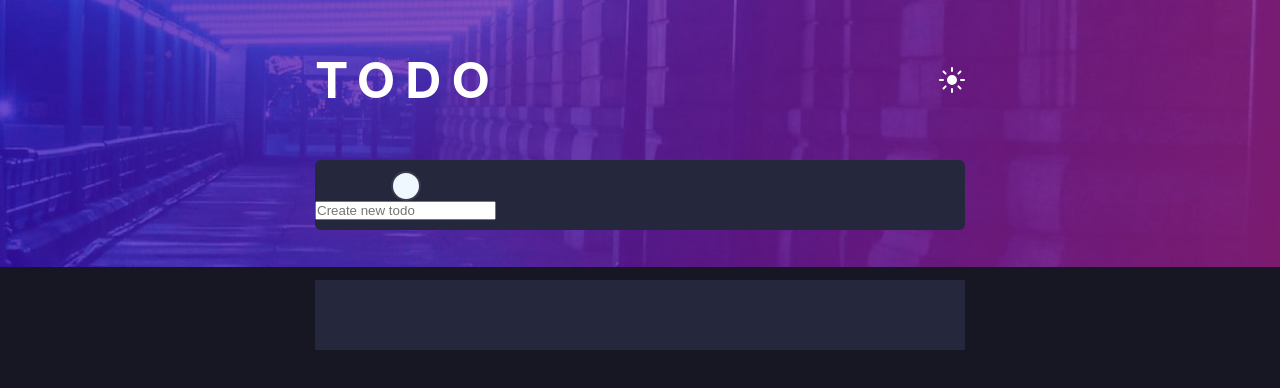
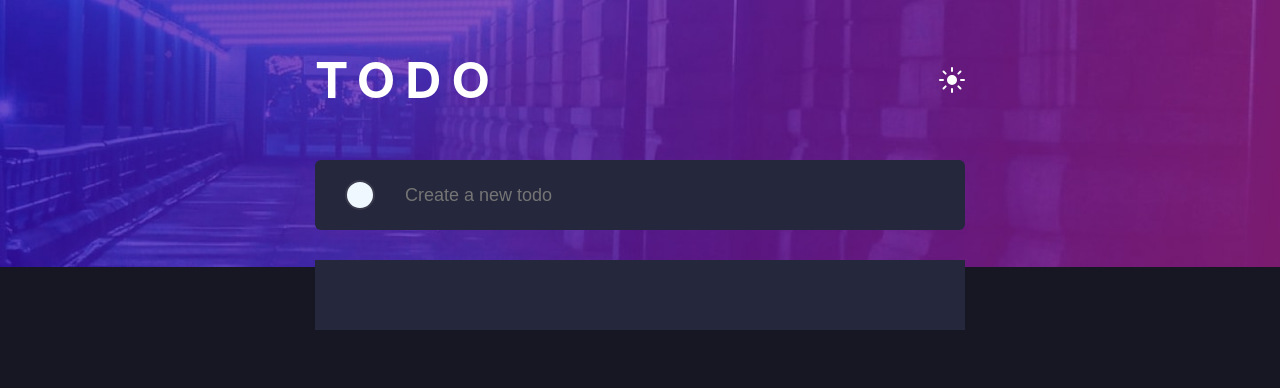
Before and after one commit to oinsur/todo-app, a React (Create React App) app: page / in a window 1280 px wide. Shown: the top 388 px of the page. Built offline with nearby package versions, Linux system fonts and the light colour scheme.

Commit message:
created todo componets

```diff
--- a/src/App.css
+++ b/src/App.css
@@ -30,17 +30,23 @@
   font-size: 25px;
   color: #FFF;
 }
-
 .task-input {
   width: 100%;
   height: 70px;
   background-color: hsl(235, 24%, 19%);
   border-radius: 6px;
-  margin: 50px 0;
+  margin: 50px 0 30px;
   display: flex;
   align-items: center;
+}
 
+.TaskInput {
+  width: 100%;
+  display: flex;
+  align-items: center;
 }
+
+
 
 .check {
   flex-basis: 90px;
@@ -58,7 +64,6 @@
   display: flex;
   align-items: center;
   justify-content: center;
-
 }
 
 .new-todo-input {
@@ -83,9 +88,16 @@
   display: flex;
 }
 
+.task-list-wrapper {
+  margin-top: 30px;
+  border-radius: 6px;
+  background-color: hsl(235, 24%, 19%);
+  box-shadow: 0 2px 30px 0 rgba(0, 0, 0, 0.4);
+  overflow: hidden;
+}
+
 .task-list {
   width: 100%;
   height: 70px;
   background-color: hsl(235, 24%, 19%);
-
 }
--- a/src/components/TaskInput.js
+++ b/src/components/TaskInput.js
@@ -10,7 +10,7 @@ export default function TaskInput() {
           </div>
           <div className="new-todo-input">
             <form action="">
-              <input type="text" placeholder='Create new todo' />
+              <input id="todo-input" type="text" placeholder='Create a new todo' />
             </form>
           </div>
     </div>
```
Also changed, not shown: src/components/FilterControl.js (+12 -0 lines).
